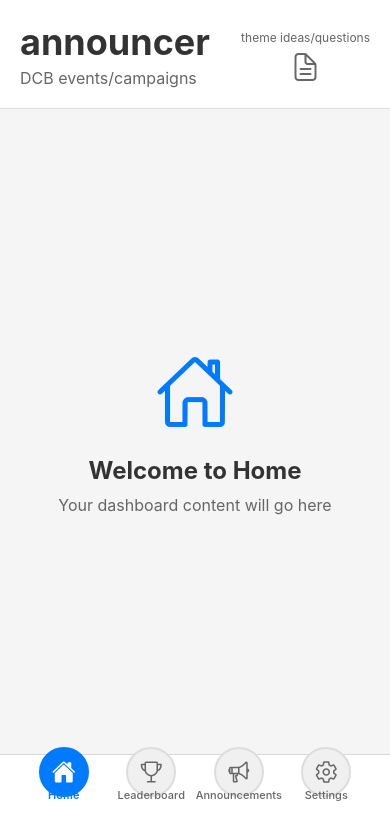
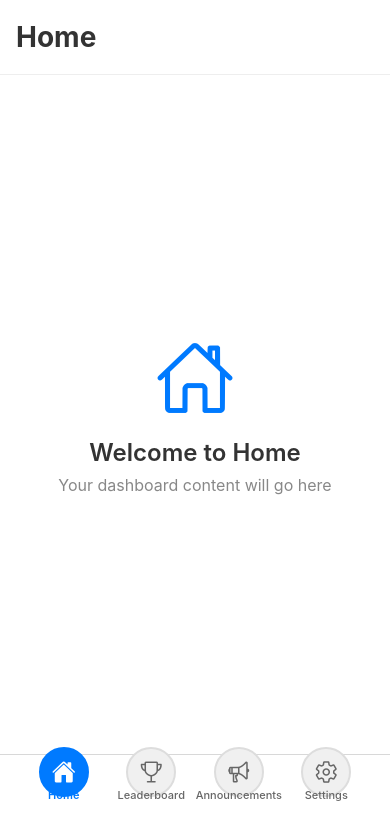
Before and after one commit to tanxintongjoy/meeloXDCBBCBC, a React Native app in the folder MEELOxDCB/: screen /Home in a window 390 px wide. Shown: the top 840 px of the page. Built offline with nearby package versions, Linux system fonts and the light colour scheme.

Commit message:
base for the views

```diff
--- a/MEELOxDCB/App.js
+++ b/MEELOxDCB/App.js
@@ -16,6 +16,8 @@ import { Ionicons } from '@expo/vector-icons';
 import { createBottomTabNavigator } from '@react-navigation/bottom-tabs';
 import { NavigationContainer } from '@react-navigation/native';
 import SettingsScreen from './settings.js';
+import LeaderboardScreen from './leaderboardview.js';
+import HomeScreen from './realHome.js';
 
 const Tab = createBottomTabNavigator();
 
@@ -142,37 +144,7 @@ const AnnouncementCard = ({ item, index }) => {
   );
 };
 
-//home
-const HomeScreen = () => {
-  return (
-    <SafeAreaView style={styles.container}>
-      <StatusBar barStyle="dark-content" backgroundColor="#fff" />
-      <Header />
-      <View style={styles.centerContainer}>
-        <Ionicons name="home-outline" size={80} color="#007AFF" />
-        <Text style={styles.placeholderTitle}>Welcome to Home</Text>
-        <Text style={styles.placeholderText}>Your dashboard content will go here</Text>
-      </View>
-    </SafeAreaView>
-  );
-};
-
-// Leaderboard Screen
-const LeaderboardScreen = () => {
-  return (
-    <SafeAreaView style={styles.container}>
-      <StatusBar barStyle="dark-content" backgroundColor="#fff" />
-      <Header />
-      <View style={styles.centerContainer}>
-        <Ionicons name="trophy-outline" size={80} color="#007AFF" />
-        <Text style={styles.placeholderTitle}>Leaderboard</Text>
-        <Text style={styles.placeholderText}>Rankings and scores will appear here</Text>
-      </View>
-    </SafeAreaView>
-  );
-};
-
-// Announcements Screen - This is your main existing functionality
+//announcementscreen
 const AnnouncementsScreen = () => {
   const { announcements, loading, fetchAnnouncements } = useAnnouncementData();
   const [filteredAnnouncements, setFilteredAnnouncements] = useState([]);
--- /dev/null
+++ b/MEELOxDCB/leaderboardview.js
@@ -0,0 +1,47 @@
+import React from 'react';
+import {
+  View,
+  Text,
+  StyleSheet,
+  SafeAreaView,
+  StatusBar,
+} from 'react-native';
+import { Ionicons } from '@expo/vector-icons'; // ✅ ADD THIS
+
+const LeaderboardScreen = () => {
+  return (
+    <SafeAreaView style={styles.container}>
+      <StatusBar barStyle="dark-content" backgroundColor="#fff" />
+      <View style={styles.centerContainer}>
+        <Ionicons name="trophy-outline" size={80} color="#007AFF" />
+        <Text style={styles.placeholderTitle}>Leaderboard</Text>
+        <Text style={styles.placeholderText}>Rankings and scores will appear here</Text>
+      </View>
+    </SafeAreaView>
+  );
+};
+
+const styles = StyleSheet.create({
+  container: {
+    flex: 1,
+    backgroundColor: '#fff',
+  },
+  centerContainer: {
+    flex: 1,
+    justifyContent: 'center',
+    alignItems: 'center',
+  },
+  placeholderTitle: {
+    fontSize: 28,
+    fontWeight: 'bold',
+    marginTop: 16,
+    color: '#333',
+  },
+  placeholderText: {
+    fontSize: 16,
+    color: '#888',
+    marginTop: 8,
+  },
+});
+
+export default LeaderboardScreen;
--- /dev/null
+++ b/MEELOxDCB/realHome.js
@@ -0,0 +1,68 @@
+import React from 'react';
+import {
+  View,
+  Text,
+  StyleSheet,
+  SafeAreaView,
+  StatusBar,
+} from 'react-native';
+import { Ionicons } from '@expo/vector-icons';
+
+const Header = () => (
+  <View style={styles.header}>
+    <Text style={styles.headerText}>Home</Text>
+  </View>
+);
+
+const HomeScreen = () => {
+  return (
+    <SafeAreaView style={styles.container}>
+      <StatusBar barStyle="dark-content" backgroundColor="#fff" />
+      <Header />
+      <View style={styles.centerContainer}>
+        <Ionicons name="home-outline" size={80} color="#007AFF" />
+        <Text style={styles.placeholderTitle}>Welcome to Home</Text>
+        <Text style={styles.placeholderText}>Your dashboard content will go here</Text>
+      </View>
+    </SafeAreaView>
+  );
+};
+
+const styles = StyleSheet.create({
+  container: {
+    flex: 1,
+    backgroundColor: '#fff',
+  },
+  header: {
+    paddingVertical: 20,
+    paddingHorizontal: 16,
+    borderBottomWidth: 1,
+    borderBottomColor: '#eee',
+    backgroundColor: '#fff',
+  },
+  headerText: {
+    fontSize: 28,
+    fontWeight: 'bold',
+    color: '#333',
+  },
+  centerContainer: {
+    flex: 1,
+    justifyContent: 'center',
+    alignItems: 'center',
+  },
+  placeholderTitle: {
+    fontSize: 24,
+    fontWeight: '600',
+    marginTop: 16,
+    color: '#333',
+  },
+  placeholderText: {
+    fontSize: 16,
+    color: '#888',
+    marginTop: 8,
+    textAlign: 'center',
+    paddingHorizontal: 30,
+  },
+});
+
+export default HomeScreen;
```
Also changed, not shown: MEELOxDCB/settings.js (line endings or trailing spaces).
